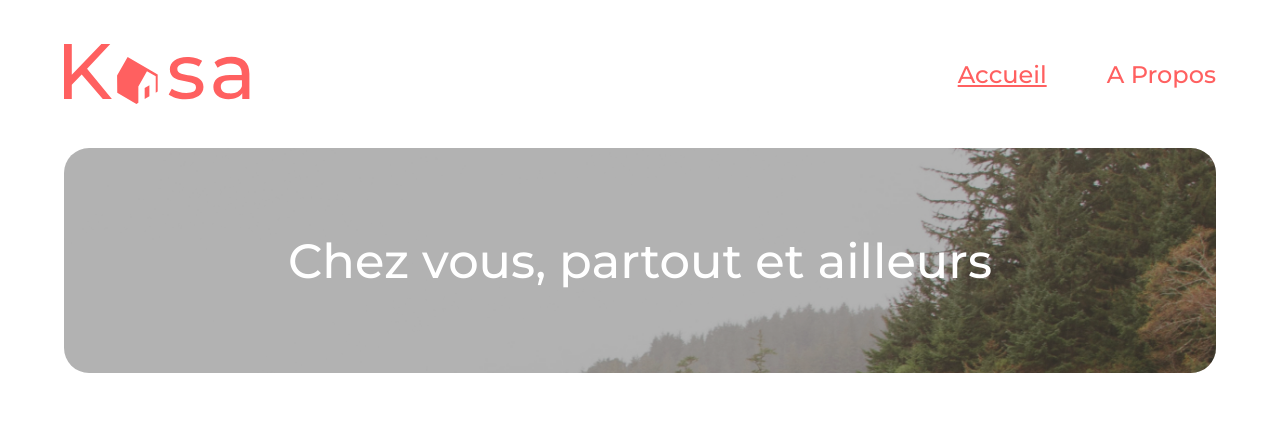
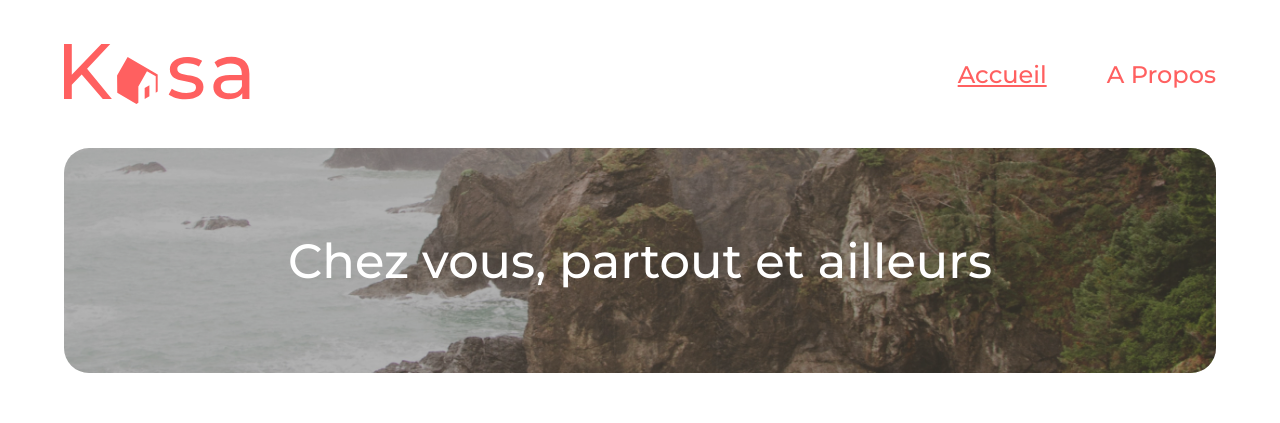
Before and after one commit to heltnx/kasa, a React (Create React App) app: page / in a window 1280 px wide. Shown: the top 423 px of the page. Built offline with nearby package versions, Linux system fonts and the light colour scheme; no server answers.

Commit message:
ajustement banniere css

```diff
--- a/src/style/banniere.css
+++ b/src/style/banniere.css
@@ -3,7 +3,7 @@
 .banniere {
   position: relative;
     height: 225px;
-    background-position-y: bottom 40%;
+    background-position: center bottom 40%;
     background-size: cover; /* Assurez-vous que l'image couvre tout le fond */
     border-radius: 25px;
     display: flex;
```
